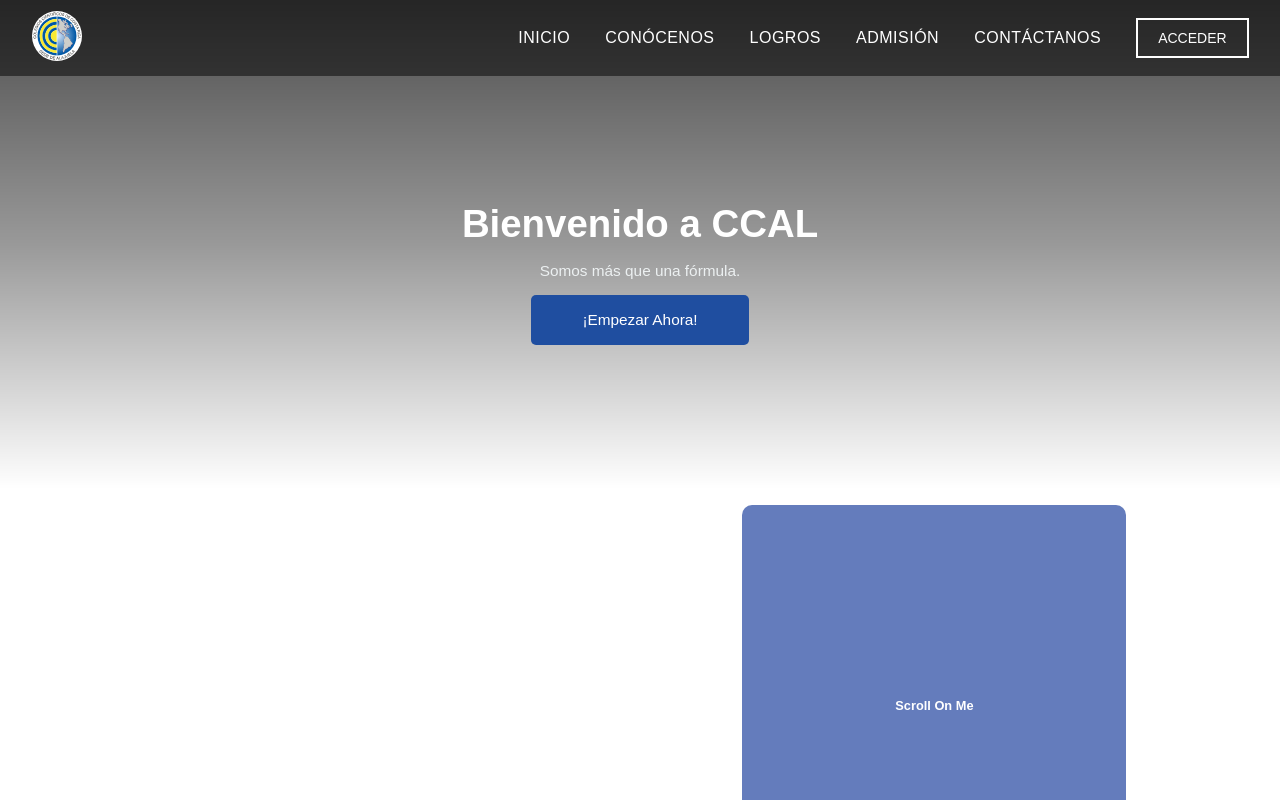
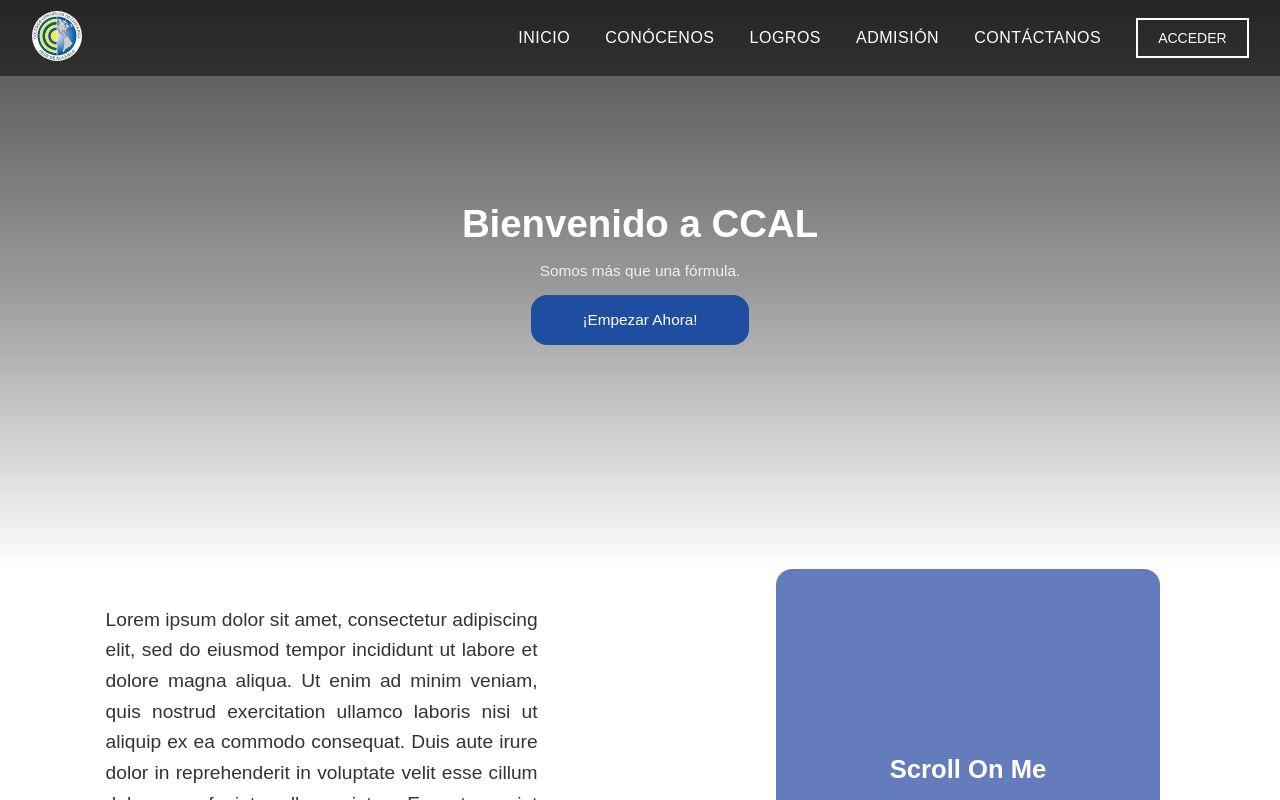
Before and after one commit to AllanDBB/CCAL-Website-Old-, a React (Create React App) app in the folder client/: page / in a window 1280 px wide. Built offline with nearby package versions, Linux system fonts and the light colour scheme.

Commit message:
Home changes

```diff
--- a/client/src/pages/home/home.css
+++ b/client/src/pages/home/home.css
@@ -8,13 +8,13 @@ body, html {
 }
 
 .home-container {
-  max-width: 100%; /* Change to 100% to adapt to any screen width */
+  max-width: 100%;
   margin: 0 auto;
 }
 
 .hero-section {
   text-align: center;
-  padding: 15% 0 5%; /* Use percentages for padding */
+  padding: 15% 0 5%;
   position: relative;
   background: none;
   color: #ecf0f1;
@@ -32,52 +32,32 @@ body, html {
   z-index: -1;
 }
 
-/* Commenting out the hero-image section */
-/*
-.hero-image {
-  position: fixed;
-  top: 0;
-  left: 0;
-  width: 100vw;
-  height: 100vh;
-  overflow: hidden;
-}
-
-.hero-image img {
-  width: 100%;
-  height: 100%;
-  object-fit: cover;
-  filter: brightness(70%);
-  display: none;
-}
-*/
-
 .hero-content {
-  max-width: 70%; /* Change to a percentage */
+  max-width: 70%;
   margin: 0 auto;
 }
 
 .hero-title {
-  font-size: 3vw; /* Use viewport units for font size */
-  margin-bottom: 2vh; /* Use viewport units for margin */
+  font-size: 3vw;
+  margin-bottom: 2vh;
   color: #fff;
 }
 
 .hero-description {
-  font-size: 1.2vw; /* Use viewport units for font size */
+  font-size: 1.2vw;
   color: #ecf0f1;
 }
 
 .cta-button {
-  padding: 2vh 4vw; /* Use viewport units for padding */
-  font-size: 1.2vw; /* Use viewport units for font size */
+  padding: 2vh 4vw;
+  font-size: 1.2vw;
   background-color: #1f4ea0;
   color: #fff;
   border: none;
-  border-radius: 5px;
+  border-radius: 2vh;
   cursor: pointer;
   transition: background-color 0.3s ease;
-  margin-bottom: 10vh;
+  margin-bottom: 20vh;
 }
 
 .cta-button:hover {
@@ -85,6 +65,8 @@ body, html {
 }
 
 /* Snap Cards Section */
+
+
 
 .azul {
   background-color: #647cbc;
@@ -98,18 +80,39 @@ body, html {
   background-color: #647cbc;
 }
 
+
+/* Scroll Card Container */
+
+.scroll-card-paragraph {
+  max-width: 40%; /* Adjust the width as needed */
+  padding: 2vh; /* Adjust padding as needed */
+  box-sizing: border-box;
+  text-align: justify; /* Align text */
+  margin-left: 7vw;
+}
+
+.scroll-card-paragraph p {
+  font-size: 1.5vw; /* Adjust font size as needed */
+  color: #333; /* Adjust text color */
+  line-height: 1.6; /* Adjust line height as needed */
+}
+
+.scroll-snap-card-container {
+  display: flex;
+  justify-content: space-between;
+  margin-right: 15vh; /* Adjusted margin for better spacing */
+
+}
+
 .scroll-snap-card {
   height: 50vh;
   width: 30vw;
-  scroll-snap-type: block mandatory; /* Adjusted to block mandatory */
-  overflow-y: scroll; /* Enable vertical scrolling */
-  scrollbar-width: thin; /* Firefox */
-  scrollbar-color: transparent transparent; /* Firefox */
-  margin: 0 auto; /* Center horizontally */
-  margin-right: 12%;
-  margin-bottom: 10vh; /* Use viewport units for margin */
-  margin-top: 2vh; /* Use viewport units for margin */
-  border-radius: 10px;
+  scroll-snap-type: block mandatory;
+  overflow-y: scroll;
+  scrollbar-width: thin;
+  scrollbar-color: transparent transparent;
+  border-radius: 2vh;
+
 
   /* Webkit (Chrome, Safari) */
   &::-webkit-scrollbar {
@@ -131,12 +134,22 @@ body, html {
 }
 
 .scroll-snap-card .slide p {
-  font-size: 1vw; /* Use viewport units for font size */
+  font-size: 2vw; /* Adjusted font size for better visibility */
   color: white;
   font-weight: 700;
 }
+/* Card Section */
 
-/* card photos */
+.card-section-wrapper {
+  text-align: center;
+  margin-bottom: 15vh;
+  margin-top: 20vh;
+}
+
+.card-photo-title {
+  color: #000;
+  font-size: 1.5vw;
+}
 
 .card-text {
   position: absolute;
@@ -148,12 +161,12 @@ body, html {
 }
 
 .card-text h2 {
-  font-size: 2vh; /* Adjust font size as needed */
+  font-size: 2vw;
   margin: 0;
 }
 
 .card-text p {
-  font-size: 1.2vh; /* Adjust font size as needed */
+  font-size: 1.2vw;
   margin: 1vh 0 0;
 }
 
@@ -161,21 +174,21 @@ body, html {
   display: flex;
   justify-content: space-between;
   align-items: center;
-  margin-top: 2vh; /* Use viewport units for margin */
-  padding: 0 5vw; /* Use viewport units for padding */
+  padding-left: 10vw;
+  padding-right: 10vw;
+  padding-top: 5vh;
 }
 
 .card {
   position: relative;
-  width: calc((100% - 10vw) / 2); /* Adjusted width for equal spacing and symmetry */
-  height: 15vh; /* Use viewport units for height */
-  border-radius: 10px;
+  width: calc((100% - 10vw) / 2);
+  height: 20vh;
+  border-radius: 2vh;
   display: flex;
   align-items: center;
   justify-content: center;
   overflow: hidden;
   transition: all 0.6s cubic-bezier(0.23, 1, 0.320, 1);
-  margin-bottom: 5vh; /* Use viewport units for margin */
 }
 
 .card img {
@@ -196,7 +209,7 @@ body, html {
   transform: translate(-50%, -50%) rotate(-45deg);
   width: 100%;
   height: 100%;
-  padding: 2vh; /* Use viewport units for padding */
+  padding: 2vh;
   box-sizing: border-box;
   background-color: #fff;
   opacity: 0;
@@ -210,14 +223,14 @@ body, html {
 
 .card__title {
   margin: 0;
-  font-size: 2vh; /* Use viewport units for font size */
+  font-size: 2vh;
   color: #333;
   font-weight: 700;
 }
 
 .card__description {
-  margin: 1vh 0 0; /* Use viewport units for margin */
-  font-size: 1.2vh; /* Use viewport units for font size */
+  margin: 1vh 0 0;
+  font-size: 1.2vh;
   color: #777;
   line-height: 1.4;
 }
@@ -227,21 +240,21 @@ body, html {
   display: flex;
   justify-content: space-between;
   align-items: center;
-  padding: 2vh; /* Use viewport units for padding */
+  padding: 2vh;
 }
 
 .card-redirect {
-  width: calc((100% - 12vw) / 3); /* Adjusted width for equal spacing and symmetry */
-  height: 30vh; /* Use viewport units for height */
-  border-radius: 5vw;
+  width: calc((100% - 12vw) / 3);
+  height: 30vh;
+  border-radius: 2vw;
   background: #f5f5f5;
   position: relative;
-  padding: 1.8vh 1.8vw; /* Use viewport units for padding */
+  padding: 1.8vh 1.8vw;
   border: 2px solid #c3c6ce;
   transition: 0.5s ease-out;
   overflow: visible;
-  margin-bottom: 5vh; /* Use viewport units for margin */
-  margin-right: 2vw; /* Add space between cards */
+  margin-bottom: 10vh;
+  margin-right: 2vw;
 }
 
 .card-redirect-details {
@@ -255,12 +268,12 @@ body, html {
 .card-redirect-button {
   transform: translate(-50%, 125%);
   width: 60%;
-  border-radius: 1rem;
+  border-radius: 2vh;
   border: none;
   background-color: #008bf8;
   color: #fff;
-  font-size: 1rem;
-  padding: 0.5rem 1rem;
+  font-size: 1vh;
+  padding: 0.5vh 1vh;
   position: absolute;
   left: 50%;
   bottom: 0;
@@ -275,7 +288,7 @@ body, html {
 
 /* Text */
 .text-title {
-  font-size: 1.5vw; /* Use viewport units for font size */
+  font-size: 1.5vw;
   font-weight: bold;
 }
 
@@ -289,7 +302,6 @@ body, html {
   transform: translate(-50%, 50%);
   opacity: 1;
 }
-
 
 /* FLIP CARD */
 
@@ -308,13 +320,13 @@ body, html {
   perspective: 1000px;
   margin: auto;
   margin-right: 10vw;
-  margin-bottom: 5vh;
+  margin-bottom: 10vh;
 }
 
 .Flip-card-wrapper {
   width: 100%;
   height: 100%;
-  animation: idleAnimation 3s infinite; /* Apply idle animation here */
+  animation: idleAnimation 3s infinite;
 }
 
 .Flip-card-inner {
@@ -322,16 +334,15 @@ body, html {
   height: 100%;
   position: relative;
   transform-style: preserve-3d;
-  transition: transform 0.999s; /* Smooth transition for flipping */
+  transition: transform 0.999s;
 }
 
-/* Override idle animation and apply flip on hover */
 .Flip-card:hover .Flip-card-wrapper {
-  animation-play-state: paused; /* Pause idle animation on hover */
+  animation-play-state: paused;
 }
 
 .Flip-card:hover .Flip-card-inner {
-  transform: rotateY(180deg); /* Apply the flip transform */
+  transform: rotateY(180deg);
 }
 
 .Flip-card-front,
@@ -349,7 +360,7 @@ body, html {
   align-items: center;
   justify-content: center;
   border: 10px solid #6A2C70;
-  border-radius: 10px;
+  border-radius: 2vh;
   font-size: 2vh;
   transform: rotateY(0deg);
 }
@@ -360,8 +371,8 @@ body, html {
   display: flex;
   align-items: center;
   justify-content: center;
-  border: 10px solid #F08A5D;
-  border-radius: 10px;
+  border: 1vh solid #F08A5D;
+  border-radius: 2vh;
   font-size: 2vh;
   transform: rotateY(180deg);
 }
--- a/client/src/pages/home/home.js
+++ b/client/src/pages/home/home.js
@@ -27,6 +27,16 @@ const Home = () => {
         </header>
       </div>
 
+        <div className="scroll-snap-card-container">
+          {/* Paragraph next to the scroll card */}
+          <div className="scroll-card-paragraph">
+            <p>
+            Lorem ipsum dolor sit amet, consectetur adipiscing elit, sed do eiusmod tempor incididunt ut labore et dolore magna aliqua. Ut enim ad minim veniam,
+            quis nostrud exercitation ullamco laboris nisi ut aliquip ex ea commodo consequat. Duis aute irure dolor in reprehenderit in voluptate velit esse
+            cillum dolore eu fugiat nulla pariatur. Excepteur sint occaecat cupidatat non proident, sunt in culpa qui officia deserunt mollit anim id est laborum.
+            </p>
+          </div>
+
           <div className="scroll-snap-card">
             <div className="slide azul">
               <p className="tip">Scroll On Me</p>
@@ -37,6 +47,14 @@ const Home = () => {
             <div className="slide azul2">
               <p className="tip">Scroll On Me</p>
             </div>
+          </div>
+        </div>
+
+{/* Wrapper for Title and Card Container */}
+<div className="card-section-wrapper">
+  {/* Title for Card Section */}
+  <div className="card-photo-title">
+    <h1>¿SABÍAS QUE?</h1>
   </div>
 
   {/* Card Container */}
@@ -59,7 +77,7 @@ const Home = () => {
       </div>
     </div>
   </div>
-
+</div>
 
         {/* Redirect card */}
         <div class="card-redirect-container">
```
Lines whose indentation alone changed are shown as unchanged.
